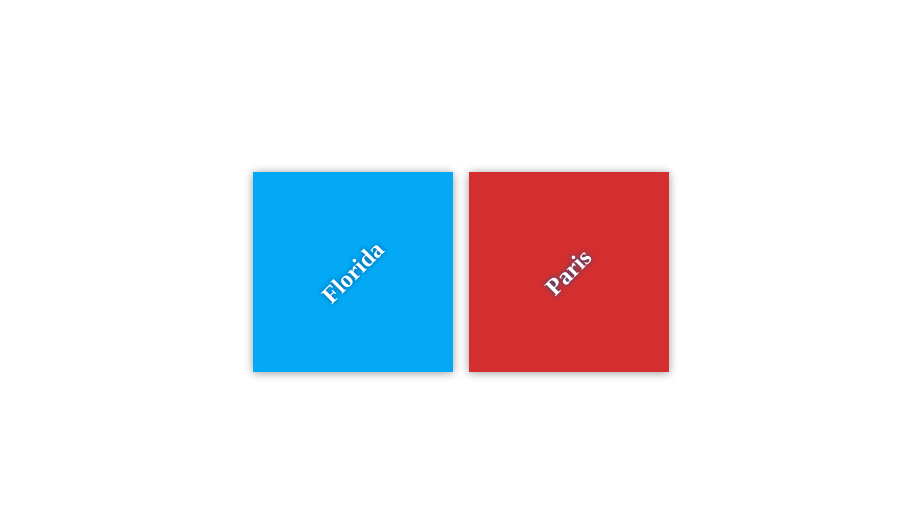
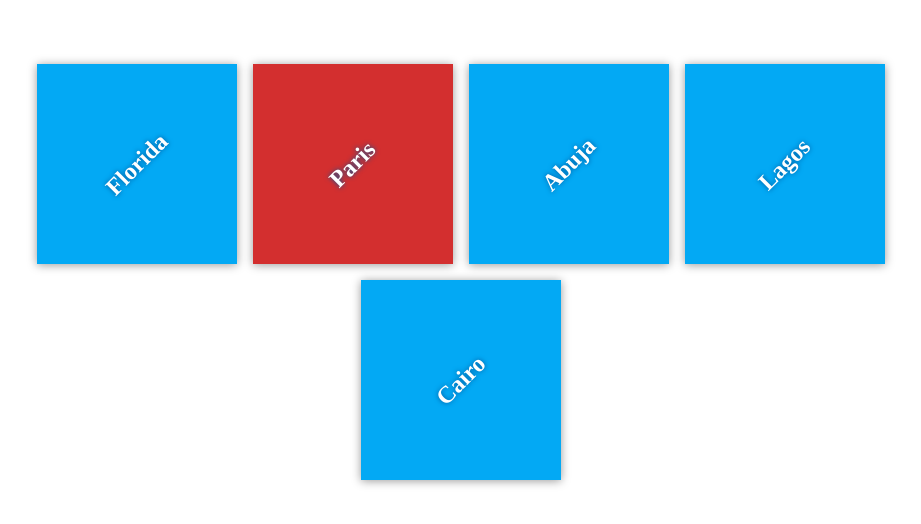
Before and after one commit to stephenitram/my-travel-plans, a plain HTML site: page index.html in a window 1280 px wide. Shown: the part 128-652 px from the top of the page, without its empty margins (179-1100 px from the left). Drawn offline with Linux system fonts and the light colour scheme.

Commit message:
Add starting destinations

```diff
--- /dev/null
+++ b/app.css
@@ -0,0 +1,55 @@
+html {
+    box-sizing: border-box;
+    height: 100%;
+}
+
+*,
+*::before,
+*::after {
+    box-sizing: inherit;
+}
+
+body {
+    display: flex;
+    margin: 0;
+    height: 100%;
+}
+
+.container {
+    margin: auto;
+    padding: 1em;
+    width: 80%;
+}
+
+.destination-container {
+    display: flex;
+    flex-flow: wrap;
+    justify-content: center;
+}
+
+.destination {
+    background: #03a9f4;
+    box-shadow: 0 1px 9px 0 rgba(0, 0, 0, 0.4);
+    color: white;
+    margin: 0.5em;
+    min-height: 200px;
+    flex: 0 1 200px;
+    display: flex;
+    justify-content: center;
+    align-items: center;
+    text-align: center;
+}
+
+h2 {
+    margin: 0;
+    transform: rotate(-45deg);
+    text-shadow: 0 0 5px #01579b;
+}
+
+#florida {
+    background-color: #03a9f4;
+}
+
+#paris {
+    background-color: #d32f2f;
+}
--- a/index.html
+++ b/index.html
@@ -17,6 +17,18 @@
             <div class="destination" id="paris">
                 <h2>Paris</h2>
             </div>
+
+            <div class="destination" id="abuja">
+                <h2>Abuja</h2>
+            </div>
+
+            <div class="destination" id="lagos">
+                <h2>Lagos</h2>
+            </div>
+
+            <div class="destination" id="cairo">
+                <h2>Cairo</h2>
+            </div>
         </div>
     </div>
 
```
